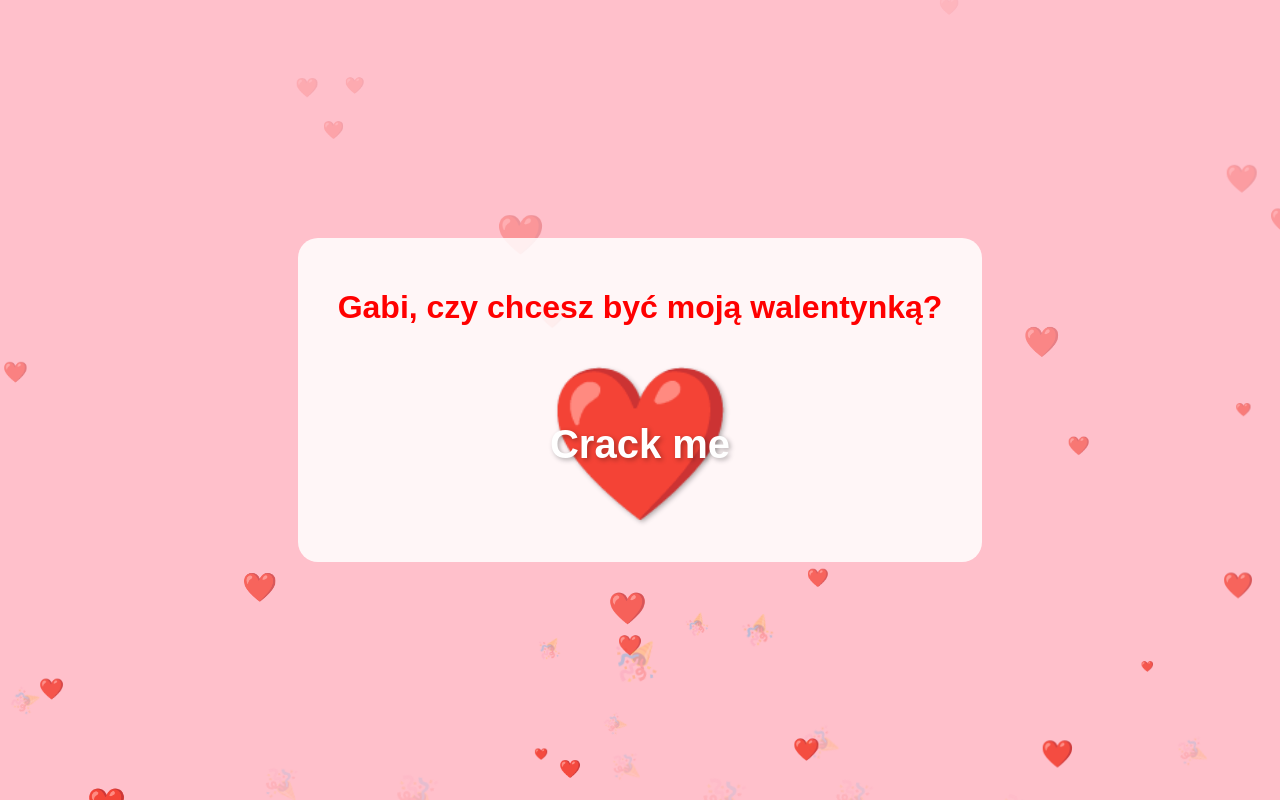
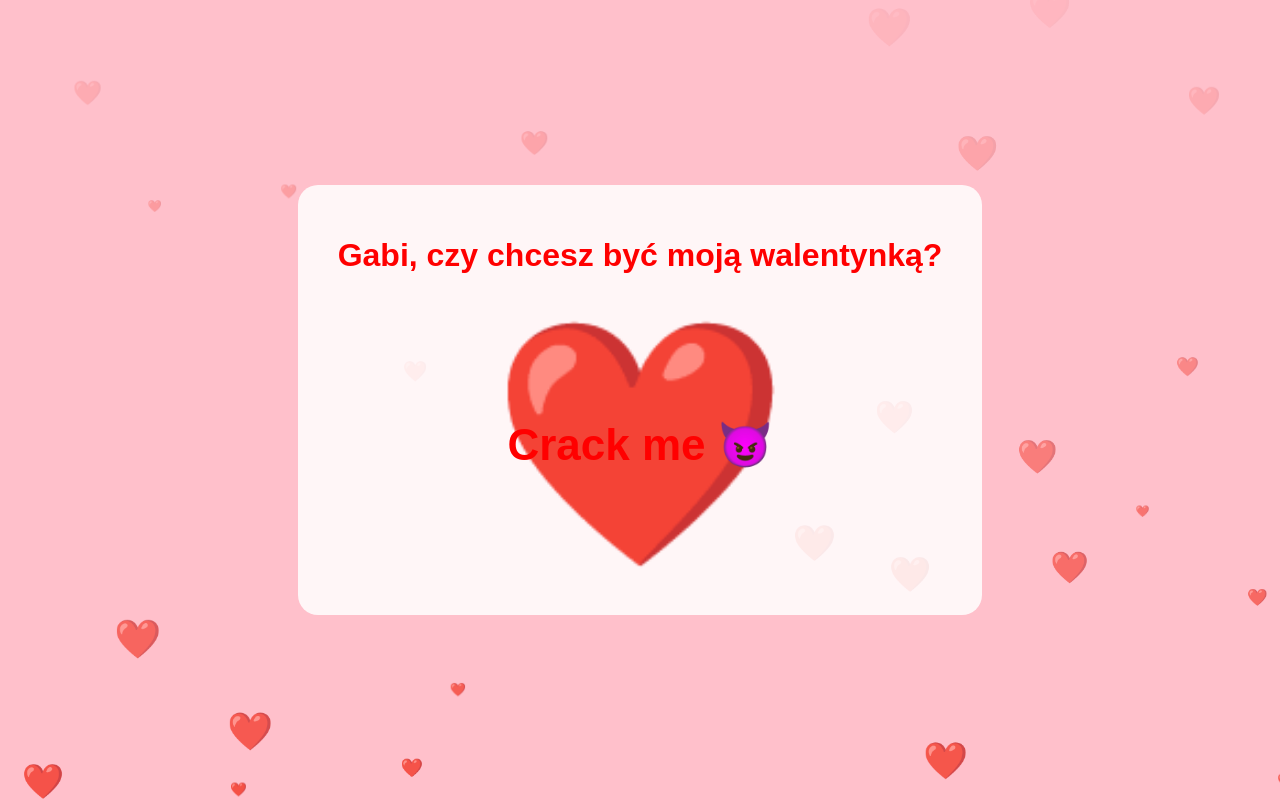
Before and after one commit to hwdpzack/WalentynkaDlaGabi, a plain HTML site: page index.html in a window 1280 px wide. Both pictures are taken after a click on the button "Tak". Drawn offline with Linux system fonts and the light colour scheme.

Commit message:
Update index.html

```diff
--- a/index.html
+++ b/index.html
@@ -4,6 +4,7 @@
 <meta charset="UTF-8">
 <meta name="viewport" content="width=device-width, initial-scale=1.0">
 <title>Walentynka 💖</title>
+
 <style>
 body{
   margin:0;
@@ -14,41 +15,39 @@ body{
   font-family:Arial,sans-serif;
   background:pink;
   overflow:hidden;
-  position: relative;
+  position:relative;
 }
 
-/* Kontener dla serduszek w tle */
-.heart-container{
-  position: absolute;
+/* TŁO – nieskończone serduszka */
+#bg{
+  position:absolute;
   inset:0;
   pointer-events:none;
   overflow:hidden;
 }
 
-.heart{
-  position: absolute;
-  font-size:20px;
+.bg-heart{
+  position:absolute;
+  animation:rise linear infinite;
   color:red;
-  animation-name:rise;
-  animation-timing-function: linear;
-  animation-iteration-count: infinite;
 }
 
-@keyframes rise {
-  0% { transform: translateY(100vh) scale(1); opacity:1; }
-  100% { transform: translateY(-10vh) scale(1.2); opacity:0; }
+@keyframes rise{
+  from{transform:translateY(110vh);opacity:1;}
+  to{transform:translateY(-10vh);opacity:0;}
 }
 
+/* GŁÓWNE OKNO */
 .box{
-  position: relative;
-  background: rgba(255,255,255,0.85);
+  position:relative;
+  background:rgba(255,255,255,0.85);
   padding:30px 40px;
   border-radius:20px;
   text-align:center;
-  z-index: 10;
+  z-index:10;
 }
 
-h1{ color:red; }
+h1{color:red}
 
 .buttons{
   display:flex;
@@ -63,35 +62,54 @@ button{
   border:none;
   border-radius:999px;
   cursor:pointer;
-  transition: transform .2s ease;
-  position: relative;
+  transition:transform .2s ease;
 }
 
-#yes{ background:#ff4d6d; color:#fff; }
-#no{ background:#999; color:#fff; }
+#yes{background:#ff4d6d;color:#fff}
+#no{background:#999;color:#fff}
 
-.hidden{ display:none; }
+.hidden{display:none}
 
-/* Duże serce z napisem Crack me */
-.heart-box{
+/* OGROMNE SERCE */
+.big-heart{
   margin-top:30px;
-  font-size:150px;
-  position: relative;
-  cursor: pointer;
+  font-size:240px;
+  position:relative;
+  cursor:pointer;
   display:flex;
   align-items:center;
   justify-content:center;
-  color:red;
-  text-shadow: 2px 2px 5px rgba(0,0,0,0.3);
 }
 
-.heart-box span{
-  position: absolute;
-  font-size:40px;
-  color:white;
+/* NAPIS NA SERCU */
+.big-heart span{
+  position:absolute;
+  font-size:44px;
+  color:red;
   font-weight:bold;
+  animation:textMove 1.2s infinite alternate;
 }
 
+/* ruch napisu */
+@keyframes textMove{
+  from{transform:translateY(-4px);}
+  to{transform:translateY(4px);}
+}
+
+/* trzęsienie serca */
+@keyframes shake{
+  0%{transform:translateX(0);}
+  25%{transform:translateX(-8px);}
+  50%{transform:translateX(8px);}
+  75%{transform:translateX(-8px);}
+  100%{transform:translateX(0);}
+}
+
+.shake{
+  animation:shake 0.3s;
+}
+
+/* WIADOMOŚĆ */
 .message{
   font-size:20px;
   color:#d00000;
@@ -99,40 +117,43 @@ button{
   white-space:pre-line;
 }
 
-/* konfetti */
+/* KONFETTI */
 .confetti{
-  position: fixed;
-  top: -10px;
-  font-size: 20px;
-  animation: fall 3s linear forwards;
-  pointer-events: none;
+  position:fixed;
+  top:-10px;
+  font-size:20px;
+  animation:fall 3s linear forwards;
+  pointer-events:none;
 }
 
 @keyframes fall{
-  to { transform: translateY(110vh) rotate(720deg); opacity:0; }
+  to{transform:translateY(110vh) rotate(720deg);opacity:0}
 }
 </style>
 </head>
+
 <body>
 
-<div class="heart-container" id="heartContainer"></div>
+<div id="bg"></div>
 
 <audio id="music" loop>
-<source src="https://cdn.pixabay.com/audio/2022/02/23/audio_6d7fdd6e6b.mp3" type="audio/mpeg">
+  <source src="https://cdn.pixabay.com/audio/2022/02/23/audio_6d7fdd6e6b.mp3">
 </audio>
 
 <div class="box">
   <h1>Gabi, czy chcesz być moją walentynką?</h1>
+
   <div class="buttons" id="buttons">
     <button id="yes">Tak</button>
     <button id="no">Nie</button>
   </div>
 
   <div id="heartBox" class="hidden">
-    <div class="heart-box" id="heart">
+    <div class="big-heart" id="heart">
       ❤️
-      <span>Crack me</span>
+      <span>Crack me 😈</span>
     </div>
+
     <div id="message" class="message hidden">
 Kocham cię ❤️
 - Twój Zakus
@@ -141,60 +162,63 @@ Kocham cię ❤️
 </div>
 
 <script>
-const yes = document.getElementById("yes");
-const no = document.getElementById("no");
-const buttons = document.getElementById("buttons");
-const heartBox = document.getElementById("heartBox");
-const message = document.getElementById("message");
-const music = document.getElementById("music");
-const heart = document.getElementById("heart");
-const heartContainer = document.getElementById("heartContainer");
+const yes=document.getElementById("yes");
+const no=document.getElementById("no");
+const buttons=document.getElementById("buttons");
+const heartBox=document.getElementById("heartBox");
+const heart=document.getElementById("heart");
+const message=document.getElementById("message");
+const music=document.getElementById("music");
+const bg=document.getElementById("bg");
 
-let counter = 0, scaleYes = 1, scaleNo = 1, heartClicks = 0;
+let noClicks=0, scaleYes=1, scaleNo=1, heartClicks=0;
 
-function playMusic(){ music.play().catch(()=>{}); }
-
-function createHeart(){
-  const h = document.createElement('div');
-  h.className = 'heart';
-  h.textContent = '❤️';
-  h.style.left = Math.random()*100+'vw';
-  h.style.fontSize = 10 + Math.random()*25 + 'px';
-  h.style.animationDuration = 3 + Math.random()*5+'s';
-  heartContainer.appendChild(h);
-  setTimeout(()=> h.remove(), 8000);
+function playMusic(){
+  music.play().catch(()=>{});
 }
 
-setInterval(createHeart, 300);
+/* generowanie tła */
+setInterval(()=>{
+  const h=document.createElement("div");
+  h.className="bg-heart";
+  h.textContent="❤️";
+  h.style.left=Math.random()*100+"vw";
+  h.style.fontSize=10+Math.random()*30+"px";
+  h.style.animationDuration=3+Math.random()*5+"s";
+  bg.appendChild(h);
+  setTimeout(()=>h.remove(),8000);
+},250);
 
-function confetti(count, emoji){
-  for(let i=0;i<count;i++){
-    const c = document.createElement("div");
-    c.className = "confetti";
-    c.textContent = emoji;
-    c.style.left = Math.random()*100 + "vw";
-    c.style.fontSize = 16 + Math.random()*20 + "px";
-    c.style.animationDuration = 2 + Math.random()*2 + "s";
+/* konfetti */
+function confetti(n,emoji){
+  for(let i=0;i<n;i++){
+    const c=document.createElement("div");
+    c.className="confetti";
+    c.textContent=emoji;
+    c.style.left=Math.random()*100+"vw";
+    c.style.fontSize=16+Math.random()*20+"px";
     document.body.appendChild(c);
-    setTimeout(()=> c.remove(), 4000);
+    setTimeout(()=>c.remove(),4000);
   }
 }
 
+/* NIE */
 no.addEventListener("click",()=>{
   playMusic();
-  if(counter<50){
-    counter++;
+  if(noClicks<50){
+    noClicks++;
     scaleYes*=1.15;
     scaleNo*=0.85;
-    yes.style.transform = `scale(${scaleYes})`;
-    no.style.transform = `scale(${scaleNo})`;
+    yes.style.transform=`scale(${scaleYes})`;
+    no.style.transform=`scale(${scaleNo})`;
   }else{
     no.style.position="fixed";
-    no.style.left = Math.random()*(window.innerWidth-80)+'px';
-    no.style.top = Math.random()*(window.innerHeight-40)+'px';
+    no.style.left=Math.random()*(window.innerWidth-80)+"px";
+    no.style.top=Math.random()*(window.innerHeight-40)+"px";
   }
 });
 
+/* TAK */
 yes.addEventListener("click",()=>{
   playMusic();
   buttons.classList.add("hidden");
@@ -202,13 +226,19 @@ yes.addEventListener("click",()=>{
   confetti(40,"🎉");
 });
 
+/* SERCE */
 heart.addEventListener("click",()=>{
+  heart.classList.remove("shake");
+  void heart.offsetWidth;
+  heart.classList.add("shake");
+
   heartClicks++;
   if(heartClicks===5){
-    confetti(50,"❤️");
+    confetti(60,"❤️");
     message.classList.remove("hidden");
   }
 });
 </script>
+
 </body>
 </html>
```
